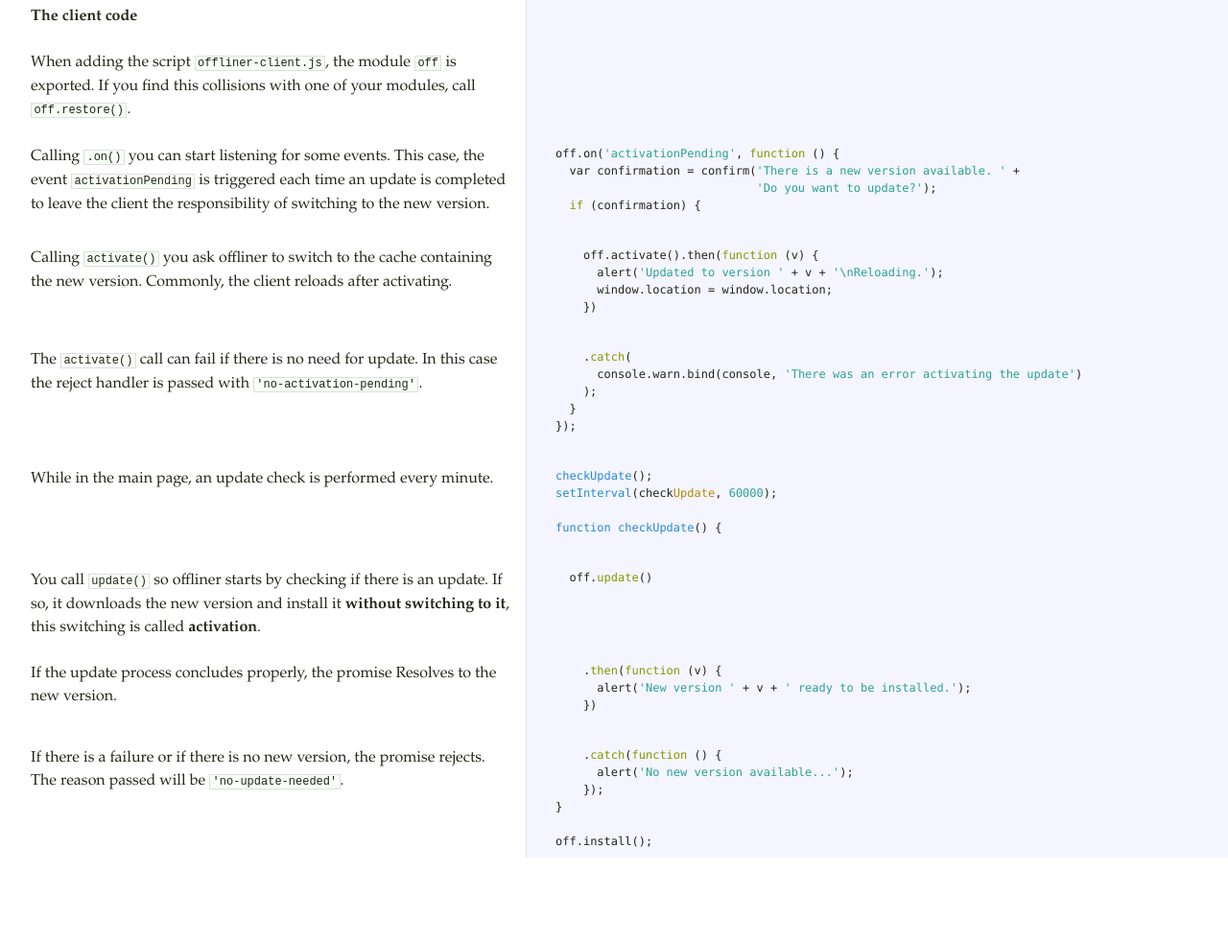
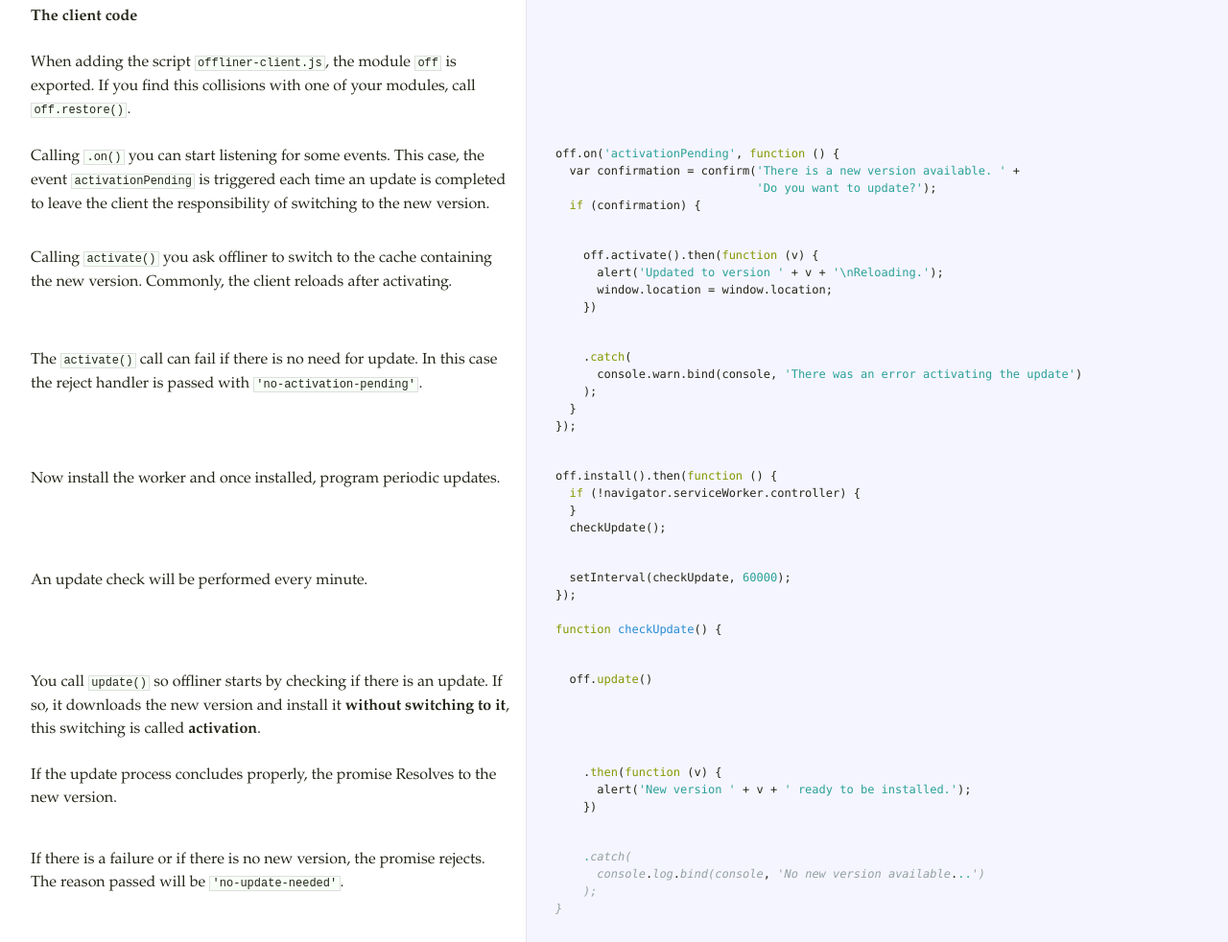
Before and after one commit to delapuente/offliner, a plain HTML site: page js/main.js.html in a window 1280 px wide. Shown: the part 81-1063 px from the top of the page at 96% size. Before the commit the page ends 975 px from the top, so only its background shows below. Drawn offline with Linux system fonts and the light colour scheme.

Commit message:
Updating demo

```diff
--- a/docco.css
+++ b/docco.css
@@ -7,7 +7,7 @@ Orginal Style from ethanschoonover.com/solarized (c) Jeremy Hull <sourdrums@gmai
 
 pre .comment,
 pre .template_comment,
-pre .diff .header,p
+pre .diff .header,
 pre .doctype,
 pre .pi,
 pre .lisp .string,
--- a/js/main.js.html
+++ b/js/main.js.html
@@ -113,13 +113,13 @@
         <div class="octowrap">
           <a class="octothorpe" href="#section-6">#</a>
         </div>
-      <p>While in the main page, an update check is performed every minute.</p>
+      <p>Now install the worker and once installed, program periodic updates.</p>
       </td>
       <td class="code">
-      <pre><code ><span class="function"><span class="title">checkUpdate</span><span class="params">()</span>;
-<span class="title">setInterval</span><span class="params">(check<span class="variable">Update</span>, <span class="number">60000</span>)</span>;
-
-<span class="title">function</span> <span class="title">checkUpdate</span><span class="params">()</span> {
+      <pre><code ><span class="transposed_variable">off.</span>install().then(<span class="function"><span class="keyword">function</span> <span class="params">()</span> {</span>
+  <span class="keyword">if</span> (!<span class="transposed_variable">navigator.</span><span class="transposed_variable">serviceWorker.</span>controller) <span class="cell">{
+  }</span>
+  checkUpdate();
   </code></pre>
       </td>
     </tr>
@@ -129,6 +129,23 @@
       <td class="docs">
         <div class="octowrap">
           <a class="octothorpe" href="#section-7">#</a>
+        </div>
+      <p>An update check will be performed every minute.</p>
+      </td>
+      <td class="code">
+      <pre><code >  setInterval(checkUpdate, <span class="number">60000</span>);
+});
+
+<span class="function"><span class="keyword">function</span> <span class="title">checkUpdate</span><span class="params">()</span> {</span>
+  </code></pre>
+      </td>
+    </tr>
+
+
+    <tr id="section-8">
+      <td class="docs">
+        <div class="octowrap">
+          <a class="octothorpe" href="#section-8">#</a>
         </div>
       <p>You call <code>update()</code> so offliner starts by checking if there is an update.
  If so, it downloads the new version and install it <strong>without switching to
@@ -141,10 +158,10 @@
     </tr>
 
 
-    <tr id="section-8">
+    <tr id="section-9">
       <td class="docs">
         <div class="octowrap">
-          <a class="octothorpe" href="#section-8">#</a>
+          <a class="octothorpe" href="#section-9">#</a>
         </div>
       <p>If the update process concludes properly, the promise Resolves to
  the new version.</p>
@@ -158,21 +175,20 @@
     </tr>
 
 
-    <tr id="section-9">
+    <tr id="section-10">
       <td class="docs">
         <div class="octowrap">
-          <a class="octothorpe" href="#section-9">#</a>
+          <a class="octothorpe" href="#section-10">#</a>
         </div>
       <p>If there is a failure or if there is no new version, the promise rejects.
  The reason passed will be <code>'no-update-needed'</code>.</p>
       </td>
       <td class="code">
-      <pre><code >    .<span class="keyword">catch</span>(<span class="function"><span class="keyword">function</span> <span class="params">()</span> {</span>
-      alert(<span class="string">'No new version available...'</span>);
-    });
-}
+      <pre><code >    <span class="string">.</span><span class="comment">catch(</span>
+      <span class="comment">console</span>.<span class="comment">log</span>.<span class="comment">bind(console</span>, <span class="comment">'No</span> <span class="comment">new</span> <span class="comment">version</span> <span class="comment">available</span>.<span class="string">.</span><span class="string">.</span><span class="comment">')</span>
+    <span class="comment">);</span>
+<span class="comment">}</span>
 
-<span class="transposed_variable">off.</span>install();
 </code></pre>
       </td>
     </tr>
```
Also changed, not shown: worker.js.html (+1 -1 lines).
